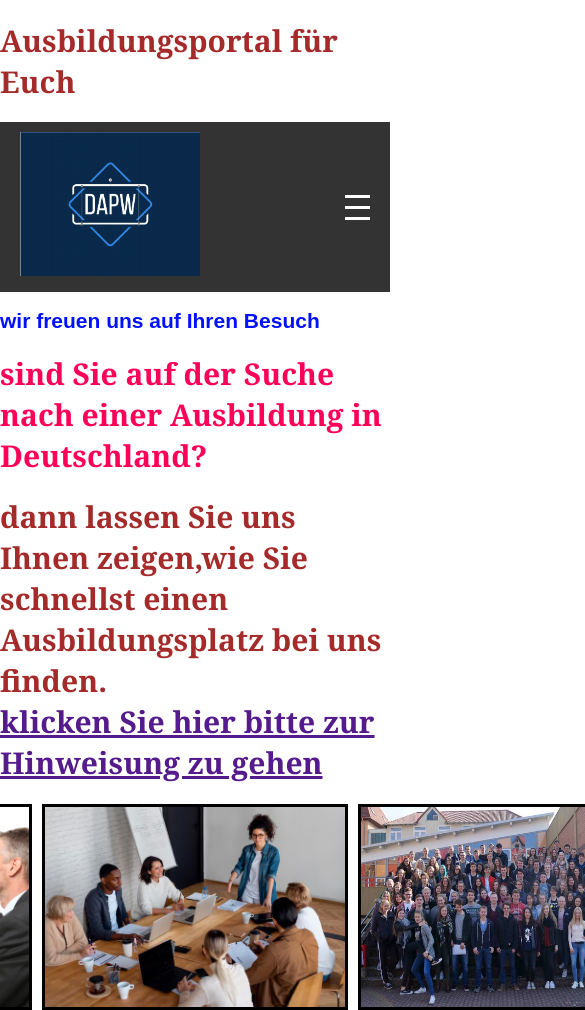
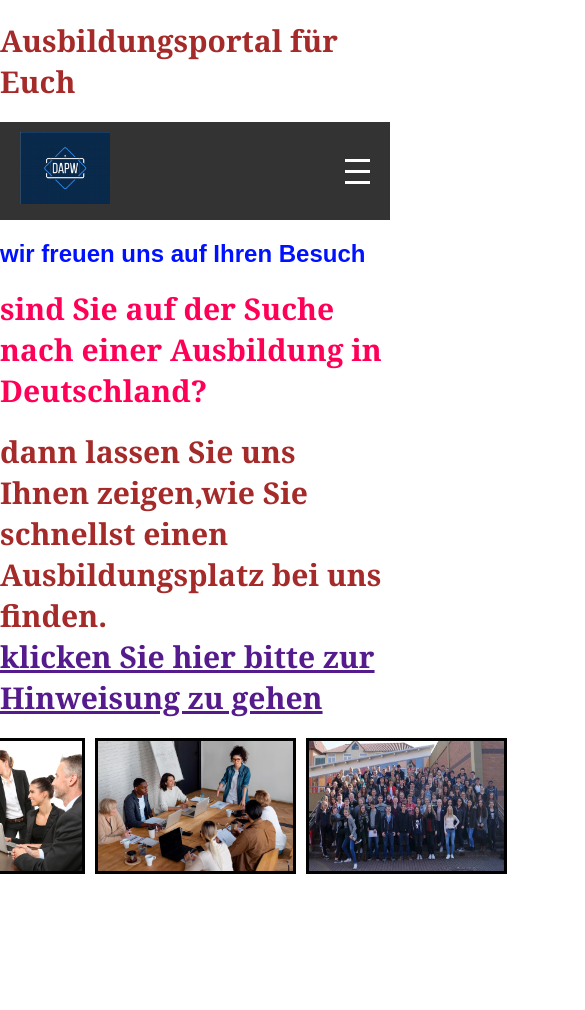
Before and after one commit to QuangLeGerman/Ausbildungsportal, a plain HTML site: page index.html in a window 390 px wide. Shown: the top 1010 px of the page, 585 px wide, since content can reach past the window. After the commit the page ends 874 px from the top, so only its background shows below. Drawn offline with Linux system fonts and the light colour scheme.

Commit message:
first commit

```diff
--- a/style.css
+++ b/style.css
@@ -82,13 +82,13 @@ body {
 }
 
 img {
-  max-width: 100%;
+  max-width: 50%;
   height: auto;
 }
-@media (max-width: 768px) {
+@media (max-width: 300px) {
   /* Styles für Handys */
   body {
-    font-size: 14px;
+    font-size: 12px;
   }
   /* Weitere Anpassungen */
 }
```
Also changed, not shown: index.html (+1 -1 lines).
